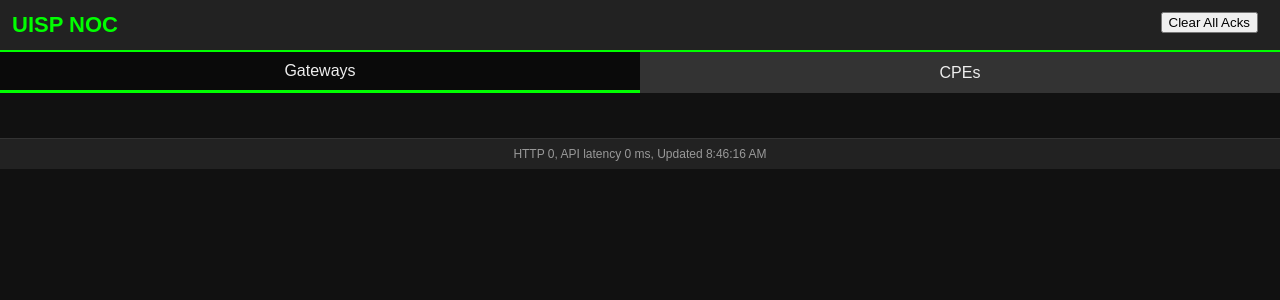
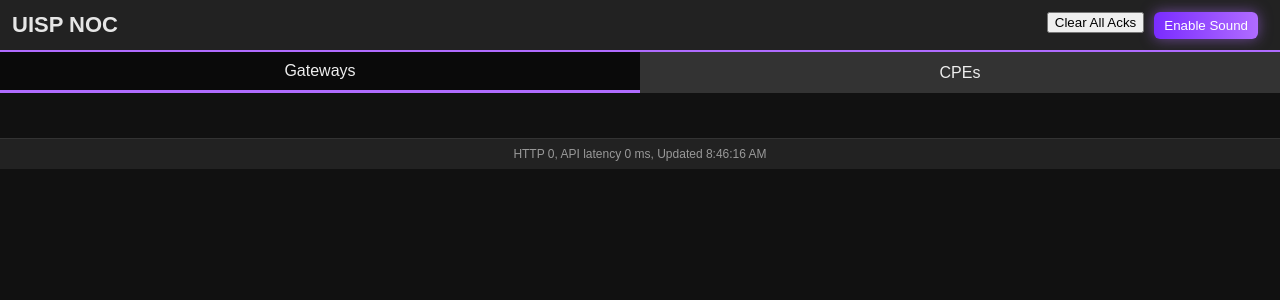
Before and after one commit to asparks1987/UISP-NOC, a PHP site: page / in a window 1280 px wide. Shown: the top 300 px of the page. Run offline with PHP 8.4, Linux system fonts and the light colour scheme; data that the repository does not hold is empty.

Commit message:
new color palet and enable audio button.

```diff
--- a/assets/style.css
+++ b/assets/style.css
@@ -10,8 +10,8 @@ header {
   padding: 12px;
   font-size: 22px;
   font-weight: bold;
-  color: #0f0;
-  border-bottom: 2px solid #0f0;
+  color: #e6e6e6;
+  border-bottom: 2px solid #b06cff;
 }
 .tabs {
   display: flex;
@@ -28,7 +28,7 @@ header {
 }
 .tablink.active {
   background: #0a0a0a;
-  border-bottom: 3px solid #0f0;
+  border-bottom: 3px solid #b06cff;
 }
 .tabcontent {
   padding: 15px;
@@ -43,7 +43,7 @@ header {
   background: #222;
   border-radius: 8px;
   padding: 12px;
-  box-shadow: 0 0 8px rgba(0, 255, 0, 0.3);
+  box-shadow: 0 0 10px rgba(176, 108, 255, 0.35);
   transition: transform 0.2s;
 }
 .card:hover {
@@ -86,6 +86,18 @@ footer {
   color: #999;
   border-top: 1px solid #333;
 }
+
+/* Accent button for enabling sound */
+.btn-accent {
+  background: linear-gradient(90deg, #7a2cff, #b06cff);
+  color: #fff;
+  border: none;
+  padding: 6px 10px;
+  border-radius: 6px;
+  box-shadow: 0 0 14px rgba(176,108,255,0.55);
+  cursor: pointer;
+}
+.btn-accent:hover { box-shadow: 0 0 18px rgba(176,108,255,0.75); }
 .modal {
   display: none;
   position: fixed;
--- a/index.php
+++ b/index.php
@@ -171,6 +171,7 @@ if(!isset($_GET['ajax'])){
 <body>
 <header>
   UISP NOC
+  <button id="enableSoundBtn" class="btn-accent" onclick="enableSound()" style="float:right;margin-right:10px;">Enable Sound</button>
   <button onclick="clearAll()" style="float:right;margin-right:10px;">Clear All Acks</button>
 </header>
 <div class="tabs">
```
Also changed, not shown: assets/app.js (+40 -5 lines).
